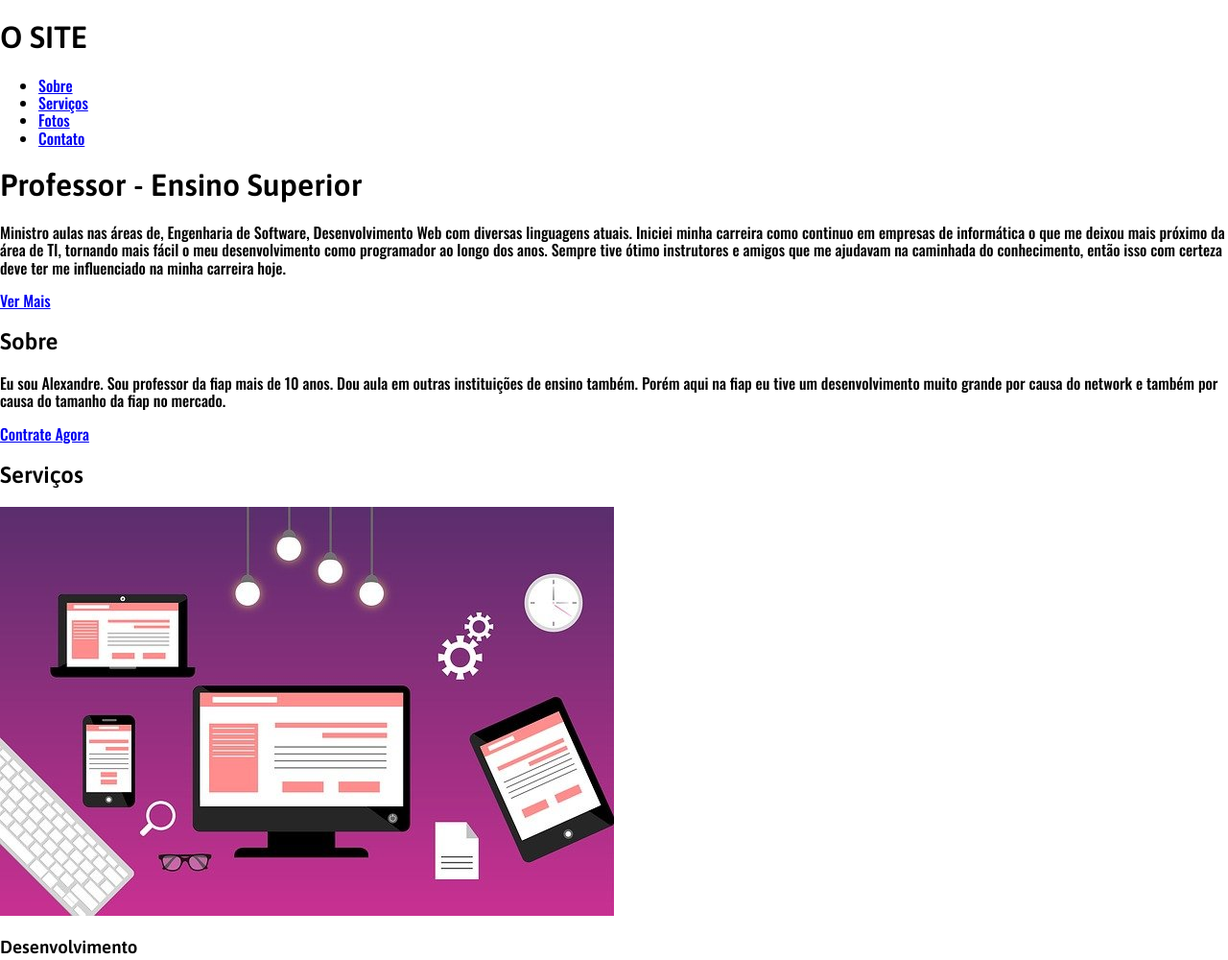
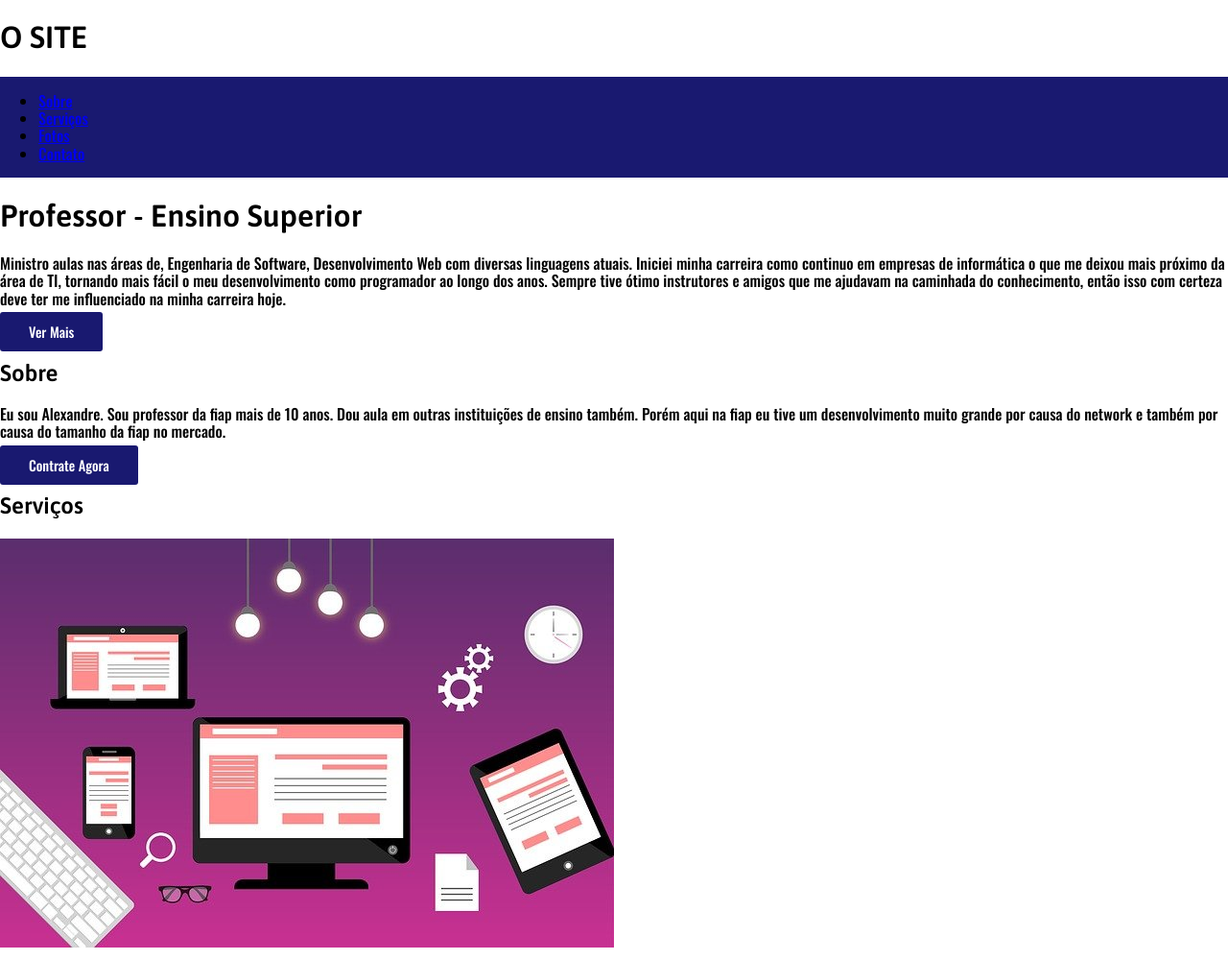
Before and after one commit to 1TINR-21/osite, a plain HTML site: page pf0670/projeto-site/index.html in a window 1280 px wide. Shown: the top 1000 px of the page at 96% size. Drawn offline with nearby package versions, Linux system fonts and the light colour scheme.

Commit message:
Estilização com Flexbox no elemento nav.

```diff
--- a/pf0670/projeto-site/css/style.css
+++ b/pf0670/projeto-site/css/style.css
@@ -6,6 +6,18 @@
 /* #topo p{
     font-size: 1.2rem;
 } */
+
+/* nav ul{
+display: flex;
+flex-direction: row;
+list-style: none;
+}
+
+nav ul li{
+    flex-grow: 2;
+}
+ */
+
 
 html{
     font-size: 16px;
@@ -18,3 +30,20 @@ body{
 h1,h2,h3{
     font-family: 'Asap', sans-serif;
 }
+
+.botao{
+    color: #ffffff;
+    text-decoration: none;
+    padding:10px 30px;
+    background-color: #191970;
+    font-size: 0.9em;
+    border-radius: 3px;
+}
+
+nav{
+    display: flex;
+    flex-direction: column;
+    background-color: #191970;
+    justify-content: flex-start;
+
+}
--- a/pf0670/projeto-site/index.html
+++ b/pf0670/projeto-site/index.html
@@ -107,7 +107,7 @@
         </section>
 
         <footer>
-            <a href="#topo">Voltar</a>
+            <a href="#topo" class="botao">Voltar</a>
             <p>Desenvolvido por <span>Desenvolvedor</span></p>
             <p>Todos os direitos reservados. 2021&copy;</p>
         </footer>
```
